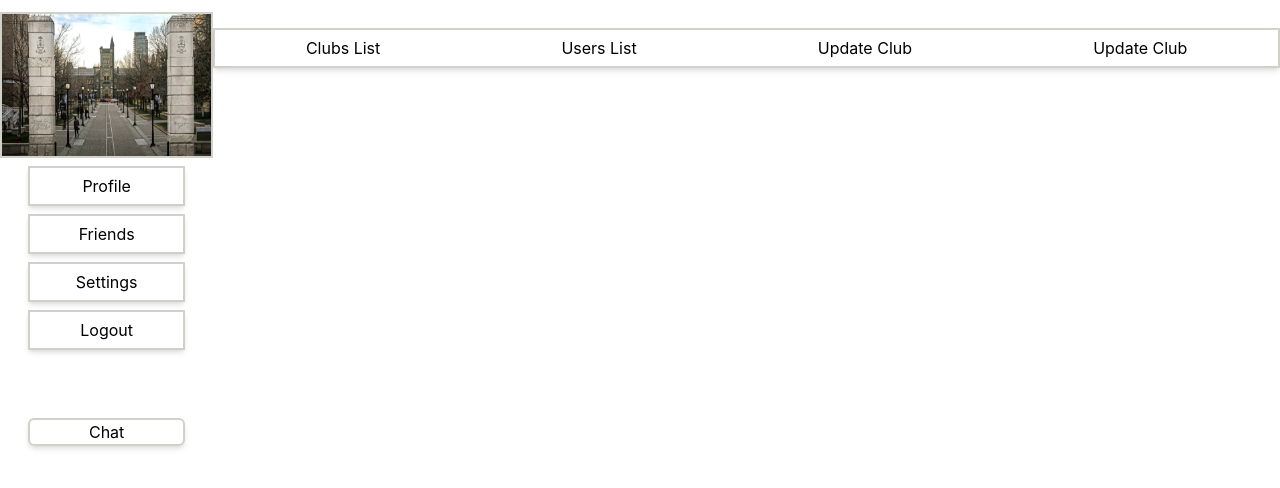
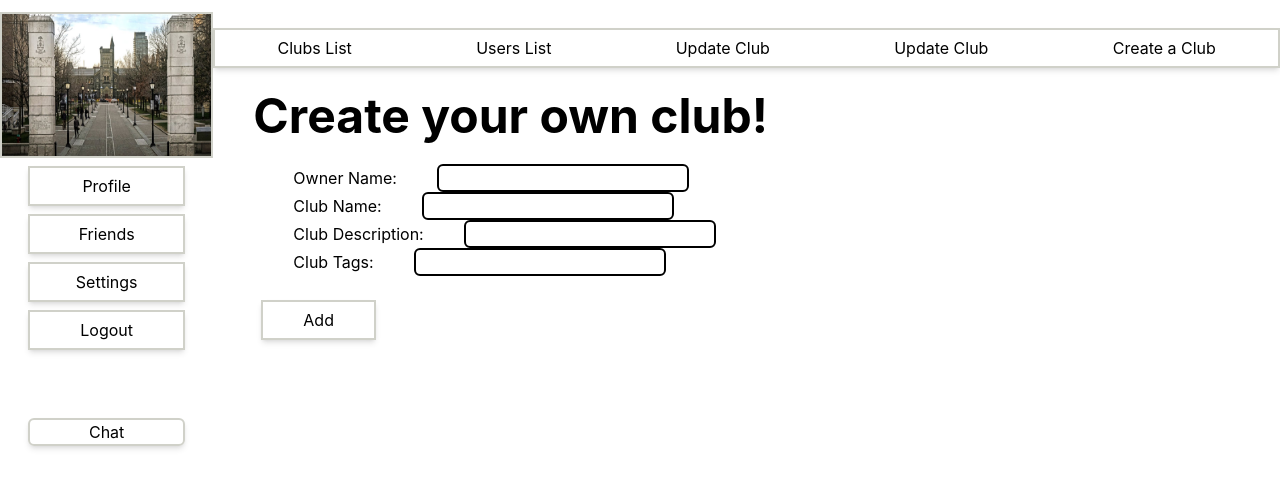
Before and after one commit to UTSCCSCC01/finalprojectf22-catkins, a React (Create React App) app in the folder setup/: page /clubs/create in a window 1280 px wide. Shown: the top 488 px of the page. Built offline with nearby package versions, Linux system fonts and the light colour scheme.

Commit message:
CAT-19 Created Button to Create Clubs + Style for Create Clubs form
Added a button on App.js leading to Create a Club page + rerouted it to "./clubs/create"
Did minor styling on Create a Club form so you could properly see the button and input fields

```diff
--- a/setup/src/App.js
+++ b/setup/src/App.js
@@ -5,7 +5,7 @@ import pfp from './images/image.jpg';
 import ClubsFeed from './components/clubs-feed';
 
 import ClubsList from './components/clubs-list.component';
-import CreateClub from './components/create-club.component';
+import ClubCreate from './components/create-club.component';
 import CreateUser from './components/create-user.component';
 import EditClub from './components/edit-club.component';
 
@@ -44,12 +44,16 @@ function App() {
       <a href="/clubs/testClub">
         Update Club
       </a>
+      <a href='/clubs/create'>
+        Create a Club
+      </a>
 
       </nav>
 
       <Routes>
         <Route path="clubs" element={<ClubsList/>} />
         <Route path="/clubs/testClub" element={<ClubsFeed/>} />
+        <Route path="clubs/create" element={<ClubCreate/>} />
     </Routes>
 
     </div>
--- a/setup/src/components/create-club.component.js
+++ b/setup/src/components/create-club.component.js
@@ -42,29 +42,32 @@ export default class ClubCreate extends React.Component {
 
   render() {
     return (
-      <div>
-        <form onSubmit={this.handleSubmit}>
-          <label>
+      <div class="ml-10">
+        <br></br>
+        <div class="text-5xl font-bold mt-0 mb-6"> Create your own club! </div>
+        <form onSubmit={this.handleSubmit} >
+          <label class="ml-10">
             Owner Name:
-            <input type="text" name="owner" onChange={this.handleChange} />
+            <input type="text" name="owner" onChange={this.handleChange} class="ml-10 rounded-md border-2 border-rose-500" />
           </label>
           <br></br>
-          <label>
+          <label class="ml-10">
             Club Name:
-            <input type="text" name="clubName" onChange={this.handleChange} />
+            <input type="text" name="clubName" onChange={this.handleChange} class="ml-10 rounded-md border-2 border-rose-500" />
           </label>
           <br></br>
-          <label>
+          <label class="ml-10">
             Club Description:
-            <input type="text" name="description" onChange={this.handleChange} />
+            <input type="text" name="description" onChange={this.handleChange} class="ml-10 rounded-md border-2 border-rose-500"/>
           </label>
           <br></br>
-          <label>
+          <label class="ml-10">
             Club Tags:
-            <input type="text" name="clubTags" onChange={this.handleChange} />
+            <input type="text" name="clubTags" onChange={this.handleChange} class="ml-10 rounded-md border-2 border-rose-500"/>
           </label>
           <br></br>
-          <button type="submit">Add</button>
+          <br></br>
+          <button type="submit" class="px-10 bg-[#ffffff] h-10 mx-2 border-2 border-[#D0D1C9] shadow-md">Add</button>
         </form>
       </div>
     )
```
